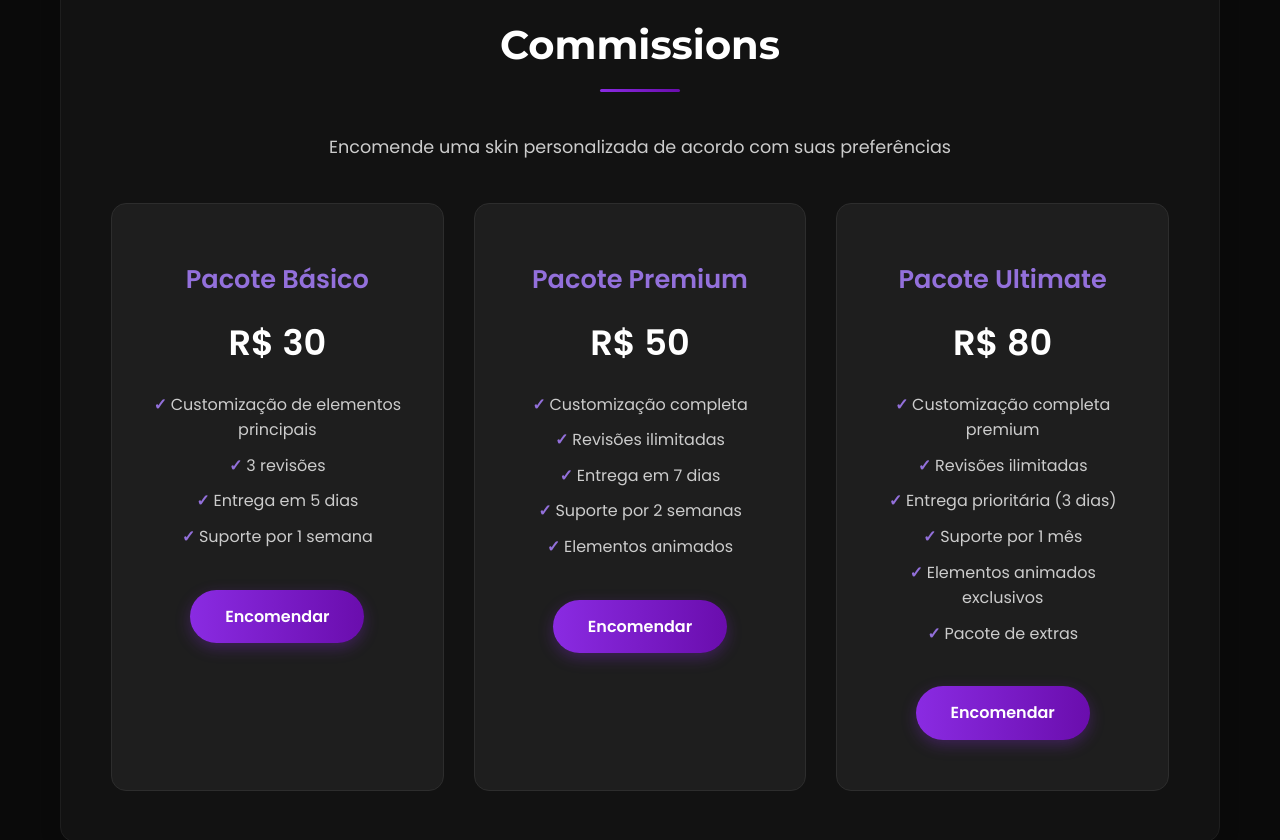
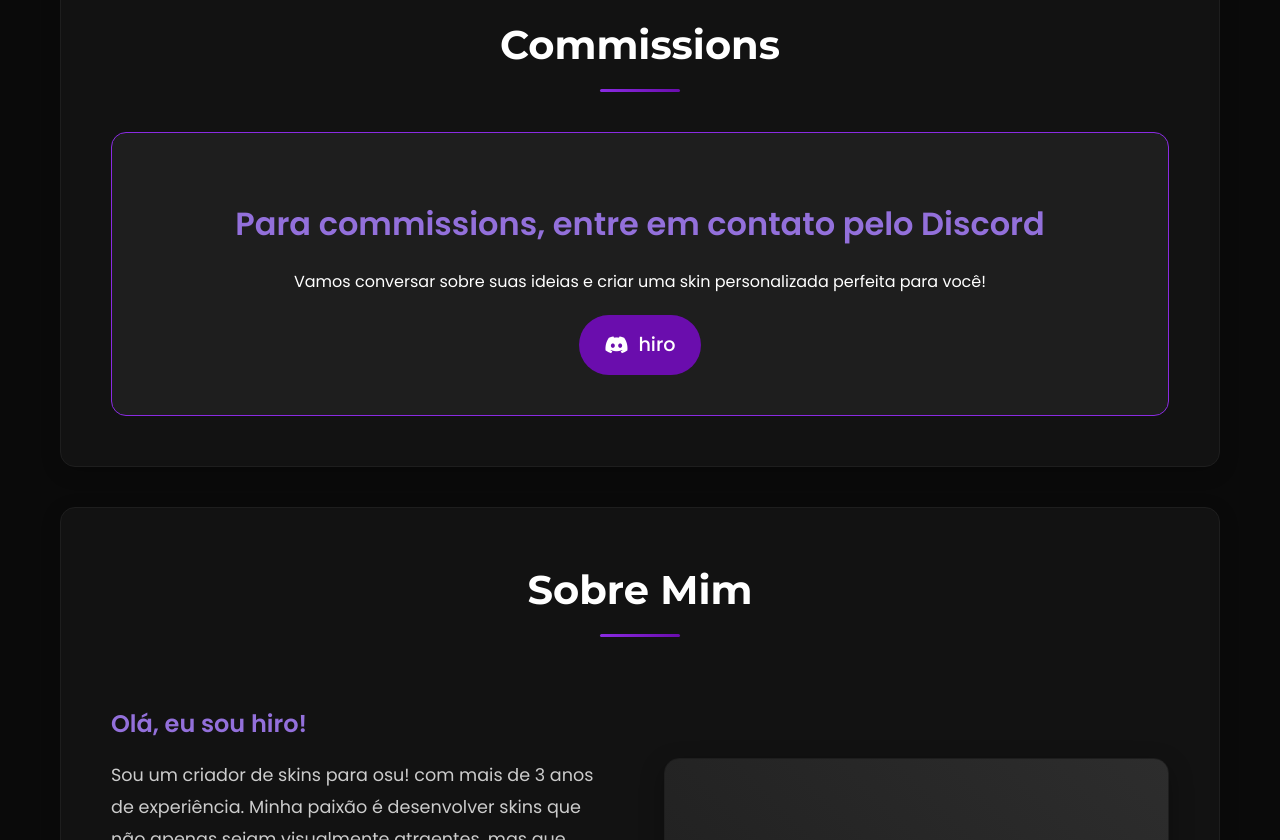
Before and after one commit to tsukihiroshi/me, a plain HTML site: page index.html in a window 1280 px wide. Shown: the part 1960-2800 px from the top of the page. Drawn offline with Linux system fonts and the light colour scheme.

Commit message:
Update index.html

```diff
--- a/index.html
+++ b/index.html
@@ -3,7 +3,7 @@
 <head>
     <meta charset="UTF-8">
     <meta name="viewport" content="width=device-width, initial-scale=1.0">
-    <title>khxxk - Skins para osu!</title>
+    <title>hiro - Skins para osu!</title>
     <link rel="stylesheet" href="https://cdnjs.cloudflare.com/ajax/libs/font-awesome/6.4.0/css/all.min.css">
     <link href="https://fonts.googleapis.com/css2?family=Montserrat:wght@400;500;600;700;800&family=Poppins:wght@300;400;500;600&display=swap" rel="stylesheet">
     <style>
@@ -341,55 +341,30 @@
         }
 
         /* Commissions Section */
-        .commission-options {
-            display: grid;
-            grid-template-columns: repeat(auto-fill, minmax(300px, 1fr));
-            gap: 30px;
-            margin-top: 40px;
+        .commission-simple {
+            text-align: center;
+            padding: 40px;
+            background: var(--gray);
+            border-radius: 15px;
+            border: 1px solid var(--purple);
+            margin-top: 30px;
         }
 
-        .commission-card {
-            background: var(--gray);
-            border-radius: 15px;
-            padding: 30px;
-            text-align: center;
-            border: 1px solid var(--gray-light);
-            transition: all 0.3s ease;
+        .commission-simple h3 {
+            font-size: 2rem;
+            margin-bottom: 20px;
         }
 
-        .commission-card:hover {
-            border-color: var(--purple);
-            transform: translateY(-5px);
-            box-shadow: 0 10px 25px rgba(138, 43, 226, 0.2);
-        }
-
-        .commission-card h3 {
-            color: var(--purple-light);
-            margin-bottom: 15px;
-            font-size: 1.6rem;
-        }
-
-        .price {
-            font-size: 2.2rem;
-            font-weight: 700;
-            color: var(--white);
-            margin: 15px 0;
-        }
-
-        .commission-features {
-            margin: 20px 0;
-            color: #ccc;
-        }
-
-        .commission-features li {
-            margin-bottom: 10px;
-            list-style: none;
-        }
-
-        .commission-features li::before {
-            content: '✓ ';
-            color: var(--purple-light);
-            font-weight: bold;
+        .discord-contact {
+            display: inline-flex;
+            align-items: center;
+            gap: 10px;
+            background: var(--purple-dark);
+            padding: 15px 25px;
+            border-radius: 30px;
+            margin-top: 20px;
+            font-size: 1.2rem;
+            font-weight: 500;
         }
 
         /* Footer */
@@ -465,7 +440,7 @@
                 font-size: 1.3rem;
             }
 
-            .skins-grid, .commission-options {
+            .skins-grid {
                 grid-template-columns: 1fr;
             }
 
@@ -499,15 +474,15 @@
         <div class="container">
             <div class="header-content">
                 <div class="logo">
-                    <div class="logo-img">K</div>
-                    <div class="logo-text">khxxk</div>
+                    <div class="logo-img">H</div>
+                    <div class="logo-text">hiro</div>
                 </div>
                 <nav>
                     <ul>
                         <li><a href="#" class="active">Home</a></li>
-                        <li><a href="#">osu! Skins</a></li>
-                        <li><a href="#">Commissions</a></li>
-                        <li><a href="#">Sobre Mim</a></li>
+                        <li><a href="#skins">osu! Skins</a></li>
+                        <li><a href="#commissions">Commissions</a></li>
+                        <li><a href="#about">Sobre Mim</a></li>
                     </ul>
                 </nav>
             </div>
@@ -526,7 +501,7 @@
 
                 <div>
                     <a href="#skins" class="btn">Ver Skins</a>
-                    <a href="#commissions" class="btn btn-outline">Encomendar</a>
+                    <a href="#commissions" class="btn btn-outline">Commissions</a>
                 </div>
             </div>
         </div>
@@ -534,7 +509,7 @@
 
     <main>
         <div class="container">
-            <section class="section">
+            <section id="skins" class="section">
                 <h2>osu! Skins</h2>
                 <p class="hero-description" style="text-align: center; margin-bottom: 30px;">
                     Confira algumas das skins mais populares da minha coleção
@@ -604,57 +579,22 @@
 
             <section id="commissions" class="section">
                 <h2>Commissions</h2>
-                <p class="hero-description" style="text-align: center; margin-bottom: 30px;">
-                    Encomende uma skin personalizada de acordo com suas preferências
-                </p>
 
-                <div class="commission-options">
-                    <div class="commission-card">
-                        <h3>Pacote Básico</h3>
-                        <div class="price">R$ 30</div>
-                        <ul class="commission-features">
-                            <li>Customização de elementos principais</li>
-                            <li>3 revisões</li>
-                            <li>Entrega em 5 dias</li>
-                            <li>Suporte por 1 semana</li>
-                        </ul>
-                        <a href="#" class="btn">Encomendar</a>
-                    </div>
+                <div class="commission-simple">
+                    <h3>Para commissions, entre em contato pelo Discord</h3>
+                    <p>Vamos conversar sobre suas ideias e criar uma skin personalizada perfeita para você!</p>
 
-                    <div class="commission-card">
-                        <h3>Pacote Premium</h3>
-                        <div class="price">R$ 50</div>
-                        <ul class="commission-features">
-                            <li>Customização completa</li>
-                            <li>Revisões ilimitadas</li>
-                            <li>Entrega em 7 dias</li>
-                            <li>Suporte por 2 semanas</li>
-                            <li>Elementos animados</li>
-                        </ul>
-                        <a href="#" class="btn">Encomendar</a>
-                    </div>
-
-                    <div class="commission-card">
-                        <h3>Pacote Ultimate</h3>
-                        <div class="price">R$ 80</div>
-                        <ul class="commission-features">
-                            <li>Customização completa premium</li>
-                            <li>Revisões ilimitadas</li>
-                            <li>Entrega prioritária (3 dias)</li>
-                            <li>Suporte por 1 mês</li>
-                            <li>Elementos animados exclusivos</li>
-                            <li>Pacote de extras</li>
-                        </ul>
-                        <a href="#" class="btn">Encomendar</a>
+                    <div class="discord-contact">
+                        <i class="fab fa-discord"></i> hiro
                     </div>
                 </div>
             </section>
 
-            <section class="section">
+            <section id="about" class="section">
                 <h2>Sobre Mim</h2>
                 <div class="about-content">
                     <div class="about-text">
-                        <h3>Olá, eu sou khxxk!</h3>
+                        <h3>Olá, eu sou hiro!</h3>
                         <p>
                             Sou um criador de skins para osu! com mais de 3 anos de experiência.
                             Minha paixão é desenvolver skins que não apenas sejam visualmente atraentes,
@@ -669,9 +609,6 @@
                             Trabalho com commissions personalizadas para que você possa ter uma skin
                             única, feita especialmente para o seu estilo de jogo.
                         </p>
-                        <div style="margin-top: 25px;">
-                            <a href="#" class="btn">Entrar em Contato</a>
-                        </div>
                     </div>
                     <div class="about-image">
                         <div>Imagem do Criador</div>
@@ -685,21 +622,21 @@
         <div class="container">
             <div class="footer-content">
                 <div class="logo">
-                    <div class="logo-text">khxxk</div>
+                    <div class="logo-text">hiro</div>
                 </div>
 
                 <div class="footer-links">
                     <a href="#">Home</a>
-                    <a href="#">osu! Skins</a>
-                    <a href="#">Commissions</a>
-                    <a href="#">Sobre Mim</a>
+                    <a href="#skins">osu! Skins</a>
+                    <a href="#commissions">Commissions</a>
+                    <a href="#about">Sobre Mim</a>
                 </div>
 
                 <div class="discord-info">
-                    <i class="fab fa-discord"></i> Discord: khxxk
+                    <i class="fab fa-discord"></i> Discord: hiro
                 </div>
 
-                <p class="copyright">© 2023 khxxk - Todos os direitos reservados</p>
+                <p class="copyright">© 2023 hiro - Todos os direitos reservados</p>
             </div>
         </div>
     </footer>
@@ -707,7 +644,7 @@
     <script>
         // Script para navegação entre seções
         document.addEventListener('DOMContentLoaded', function() {
-            console.log('Site khxxk carregado com sucesso!');
+            console.log('Site hiro carregado com sucesso!');
 
             // Navegação suave para âncoras
             document.querySelectorAll('a[href^="#"]').forEach(anchor => {
```
